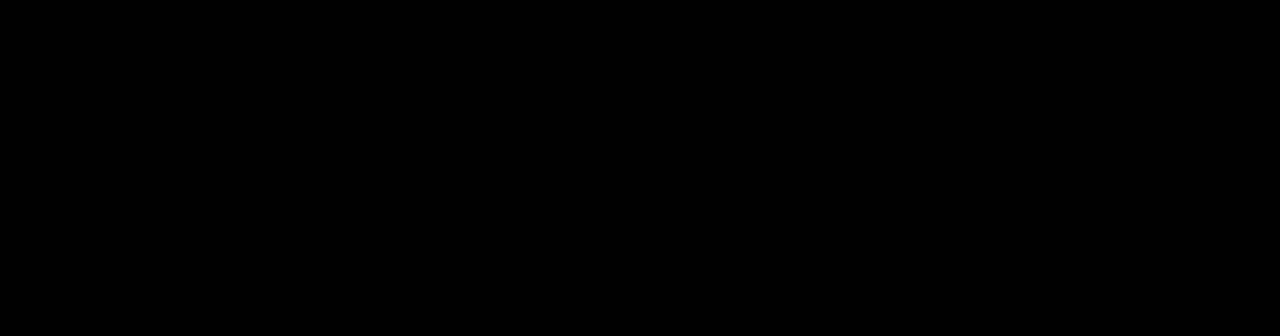
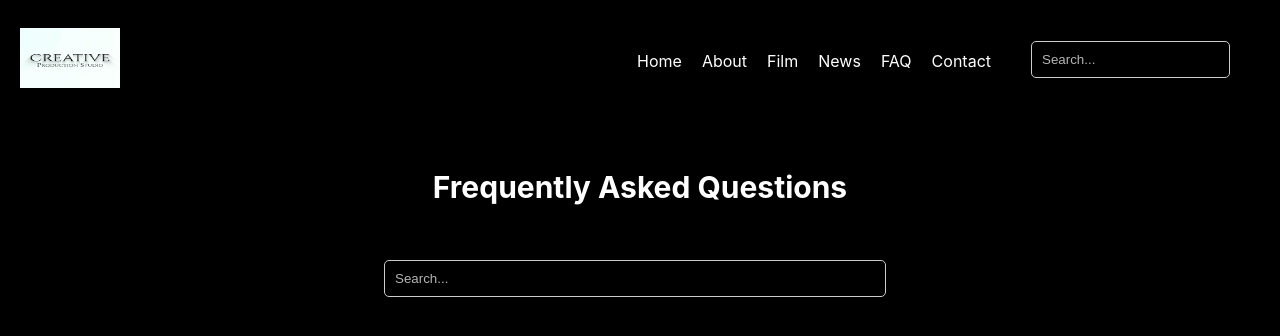
Before and after one commit to shilpa8895/ProductionStudioWebsite_ReactJs, a React (Create React App) app in the folder creative_production_studio/: page /faq in a window 1280 px wide. Before the commit this address had no page. Shown: the top 336 px of the page. Built offline with nearby package versions, Linux system fonts and the light colour scheme.

Commit message:
creating FAQ page and adding searchbar

```diff
--- a/creative_production_studio/src/App.js
+++ b/creative_production_studio/src/App.js
@@ -3,6 +3,7 @@
 import HomePage from './Pages/HomePage';
 import ContactPage from './Pages/ContactPage'; // Assuming you have a ContactPage component
 import AboutUsPage from './Pages/AboutUsPage';
+import FaqPage from './Pages/FaqPage';
 
 function App() {
   return (
@@ -11,6 +12,7 @@
         <Route path="/" element={<HomePage />} />
         <Route path="/contact" element={<ContactPage />} />
         <Route path="/about" element={<AboutUsPage />} />
+        <Route path="/faq" element={<FaqPage />} />
       </Routes>
     </Router>
   );
--- /dev/null
+++ b/creative_production_studio/src/Pages/FaqPage.js
@@ -0,0 +1,22 @@
+import React from 'react';
+import Navbar from './Navbar';
+
+import '../Styles/FaqPage.css';
+
+function FaqController() {
+    return (
+      <div className="container">
+        <Navbar/>
+
+        <h5>Frequently Asked Questions</h5>
+        {/*SEARCH BAR*/}
+        <li className="search-bar">
+           <input type="text" placeholder="Search..." />
+           {/* You can add a button here for searching if needed */}
+         </li>
+      </div>
+    );
+   }
+
+
+   export default FaqController;
--- /dev/null
+++ b/creative_production_studio/src/Styles/FaqPage.css
@@ -0,0 +1,45 @@
+h5{
+    text-align: center;
+}
+
+/*SEARCHBAR*/
+/* .search-bar{
+    display: flex;
+    align-items: center;
+    background-color: rgba(255, 255, 255, 0);
+    padding: 5px 300px 0px 300px;
+    margin-top: 10px;
+    box-shadow: 0 2px 4px rgba(0, 0, 0, 0.1);
+} */
+.search-bar {
+    display: flex;
+    align-items: center;
+    background-color: transparent;
+    padding: 5px 30%; /* Adjust padding based on container width */
+    margin-top: 10px;
+    box-shadow: 0 2px 4px rgba(0, 0, 0, 0.1);
+}
+
+@media screen and (max-width: 768px) {
+    /* Apply different styles for screens smaller than 768px */
+    .search-bar {
+        padding: 5px 2%;
+    }
+}
+
+@media screen and (max-width: 576px) {
+    /* Apply different styles for screens smaller than 576px */
+    .search-bar {
+        padding: 5px 1%;
+    }
+}
+
+.search-bar input{
+    background: transparent;
+    margin-right: 10px;
+    color: white;
+}
+
+.search-bar input::placeholder {
+    color: #b4b4b4;
+}
```
